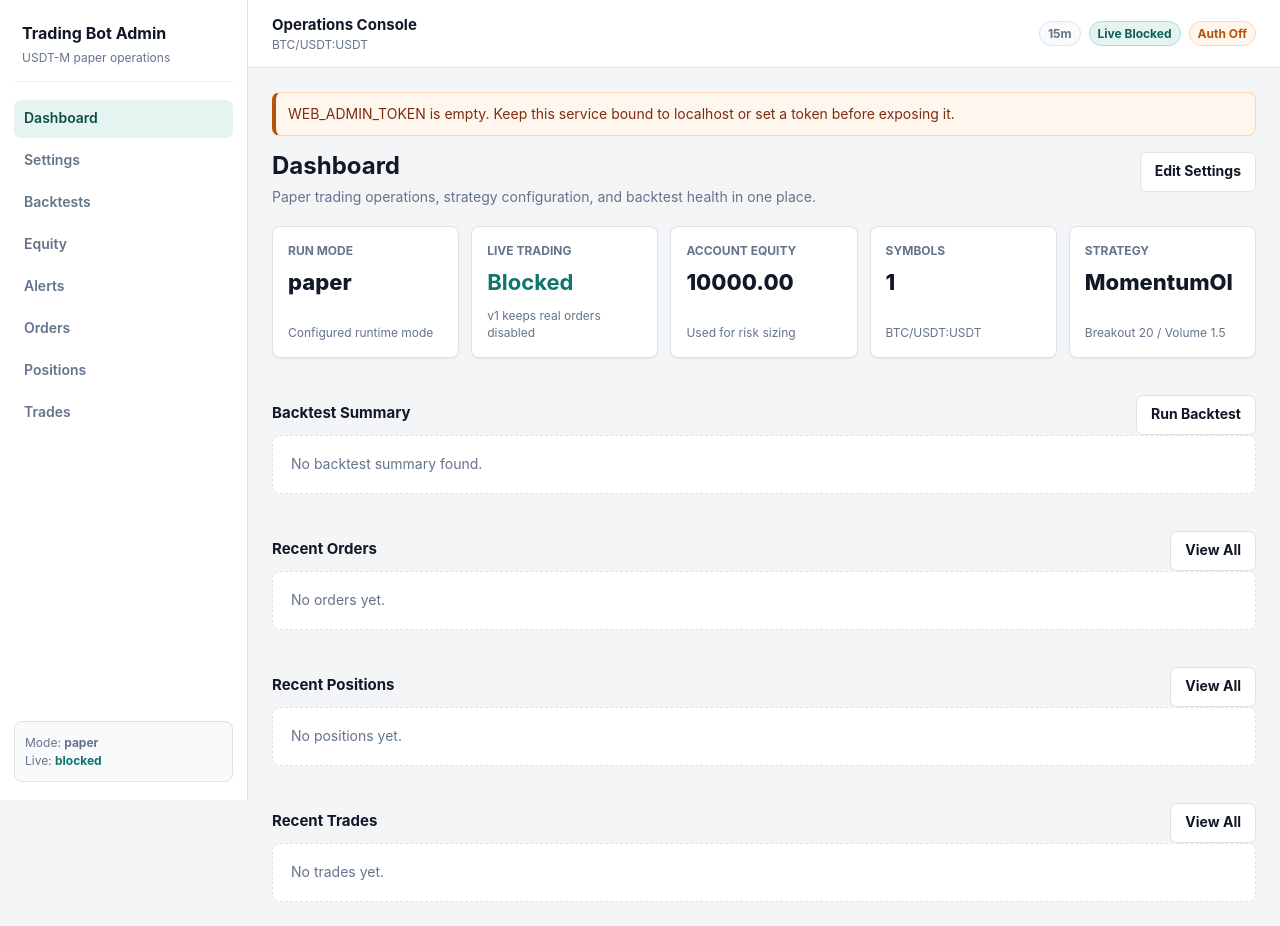
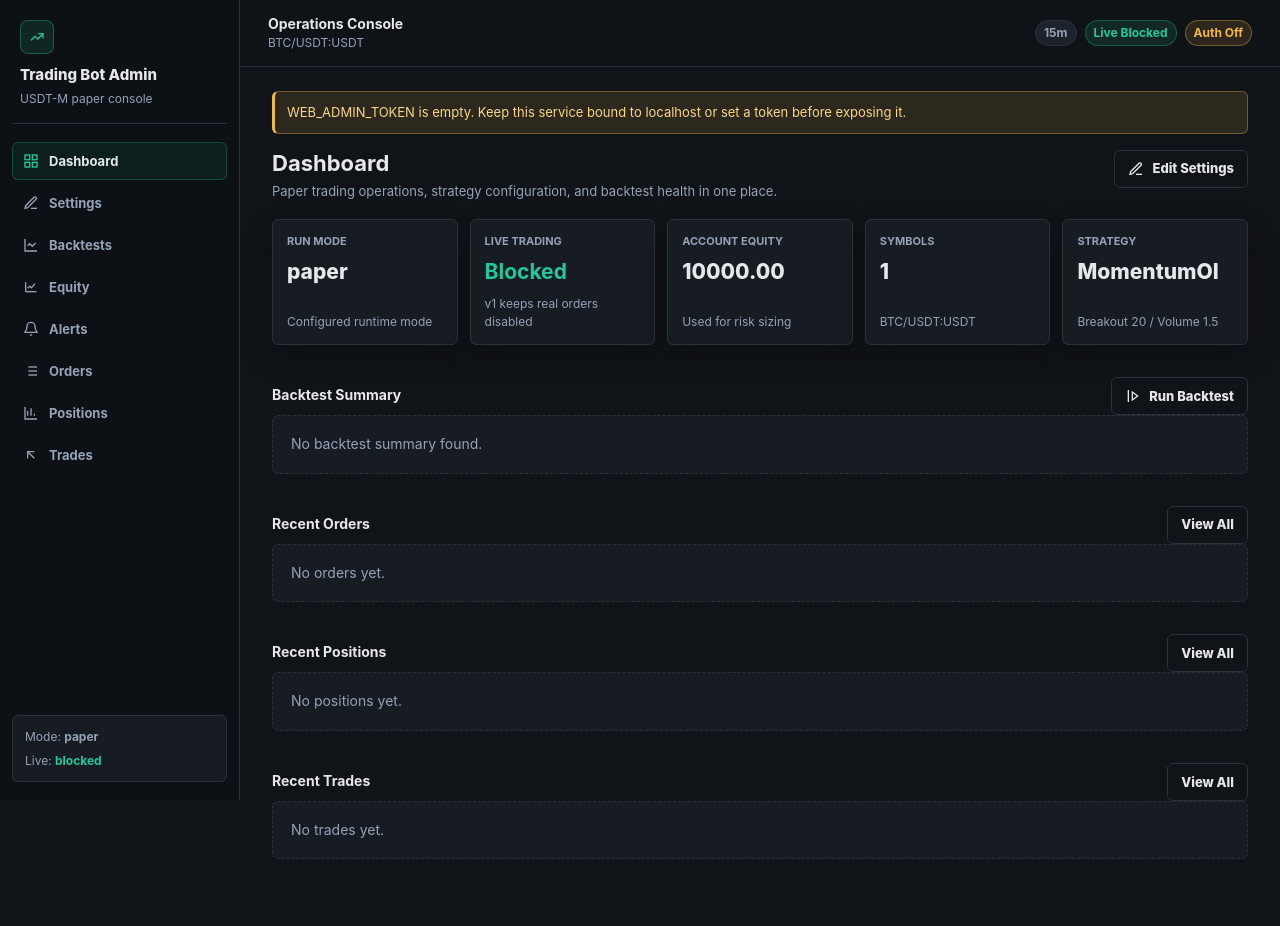
Before and after one commit to cwf051x/Trading-Bot, a FastAPI app: page / in a window 1280 px wide. After the commit the page ends 859 px from the top, so only its background shows below. Run offline with FastAPI, Linux system fonts and the light colour scheme; data that the repository does not hold is empty.

Commit message:
Refresh admin UI with dark theme and icons

```diff
--- a/app/web/templates/backtests.html
+++ b/app/web/templates/backtests.html
@@ -18,7 +18,10 @@
         {% endfor %}
       </select>
     </label>
-    <button type="submit">Run Backtest</button>
+    <button type="submit">
+      <svg viewBox="0 0 24 24" fill="none" stroke="currentColor" stroke-width="2"><path d="M5 3v18"></path><path d="m19 12-8-6v12Z"></path></svg>
+      Run Backtest
+    </button>
   </div>
 </form>
 
--- a/app/web/templates/base.html
+++ b/app/web/templates/base.html
@@ -6,57 +6,71 @@
     <title>{{ title or "Trading Bot Admin" }}</title>
     <style>
       :root {
-        color-scheme: light;
-        --bg: #f3f5f7;
-        --surface: #ffffff;
-        --surface-2: #f8fafc;
-        --line: #dce2ea;
-        --line-soft: #edf1f5;
-        --text: #111827;
-        --muted: #64748b;
-        --muted-2: #94a3b8;
-        --accent: #0f766e;
-        --accent-soft: #e6f4f1;
-        --warning: #b45309;
-        --warning-soft: #fff7ed;
-        --danger: #b42318;
-        --danger-soft: #fef3f2;
-        --shadow: 0 1px 2px rgba(15, 23, 42, 0.06);
-        --sidebar: 248px;
+        color-scheme: dark;
+        --ink: #101318;
+        --panel: #171B22;
+        --line: #2B313B;
+        --buy: #20C997;
+        --sell: #FF5C73;
+        --warn: #F2B84B;
+        --text: #E5E7EB;
+        --muted: #94A3B8;
+        --muted-2: #64748B;
+        --panel-soft: #1D232C;
+        --line-soft: rgba(43, 49, 59, 0.72);
+        --buy-soft: rgba(32, 201, 151, 0.12);
+        --sell-soft: rgba(255, 92, 115, 0.12);
+        --warn-soft: rgba(242, 184, 75, 0.13);
+        --shadow: 0 12px 28px rgba(0, 0, 0, 0.24);
+        --sidebar: 240px;
       }
+
       * { box-sizing: border-box; }
-      html { min-width: 320px; }
+      html { min-width: 320px; background: var(--ink); }
       body {
         margin: 0;
-        background: var(--bg);
+        background: var(--ink);
         color: var(--text);
         font: 14px/1.45 -apple-system, BlinkMacSystemFont, "Segoe UI", sans-serif;
         letter-spacing: 0;
       }
       a { color: inherit; }
+      strong { font-weight: 750; }
+
       .shell {
         min-height: 100vh;
         display: grid;
-        grid-template-columns: var(--sidebar) 1fr;
+        grid-template-columns: var(--sidebar) minmax(0, 1fr);
       }
       .sidebar {
         position: sticky;
         top: 0;
         height: 100vh;
-        background: var(--surface);
+        background: #0D1015;
         border-right: 1px solid var(--line);
-        padding: 18px 14px;
+        padding: 18px 12px;
         display: flex;
         flex-direction: column;
         gap: 18px;
       }
       .brand {
-        padding: 4px 8px 14px;
-        border-bottom: 1px solid var(--line-soft);
+        padding: 2px 8px 16px;
+        border-bottom: 1px solid var(--line);
+      }
+      .brand-mark {
+        display: inline-grid;
+        place-items: center;
+        width: 34px;
+        height: 34px;
+        margin-bottom: 10px;
+        border: 1px solid rgba(32, 201, 151, 0.34);
+        border-radius: 8px;
+        background: var(--buy-soft);
+        color: var(--buy);
       }
       .brand-title {
-        font-size: 16px;
-        font-weight: 750;
+        font-size: 15px;
+        font-weight: 800;
       }
       .brand-subtitle {
         margin-top: 4px;
@@ -70,28 +84,43 @@
       nav a {
         display: flex;
         align-items: center;
-        justify-content: space-between;
+        gap: 10px;
         min-height: 38px;
         padding: 8px 10px;
-        border-radius: 7px;
+        border: 1px solid transparent;
+        border-radius: 6px;
         color: var(--muted);
         text-decoration: none;
-        font-weight: 600;
+        font-size: 13px;
+        font-weight: 650;
       }
       nav a:hover,
       nav a.active {
-        background: var(--accent-soft);
-        color: #0b4f49;
+        background: rgba(32, 201, 151, 0.08);
+        border-color: rgba(32, 201, 151, 0.26);
+        color: var(--text);
+      }
+      nav a.active .nav-icon,
+      nav a:hover .nav-icon {
+        color: var(--buy);
+      }
+      .nav-icon,
+      .button svg {
+        width: 16px;
+        height: 16px;
+        flex: 0 0 auto;
       }
       .sidebar-foot {
         margin-top: auto;
-        padding: 12px 10px;
+        padding: 12px;
         border: 1px solid var(--line);
-        border-radius: 8px;
-        background: var(--surface-2);
+        border-radius: 6px;
+        background: var(--panel);
         color: var(--muted);
         font-size: 12px;
       }
+      .sidebar-foot div + div { margin-top: 6px; }
+
       .content {
         min-width: 0;
         display: grid;
@@ -105,17 +134,17 @@
         align-items: center;
         justify-content: space-between;
         gap: 12px;
-        padding: 14px 24px;
+        padding: 14px 28px;
         border-bottom: 1px solid var(--line);
-        background: rgba(255, 255, 255, 0.94);
-        backdrop-filter: blur(8px);
+        background: rgba(16, 19, 24, 0.92);
+        backdrop-filter: blur(12px);
       }
       .topbar-title {
         min-width: 0;
       }
       .topbar-title strong {
         display: block;
-        font-size: 15px;
+        font-size: 14px;
       }
       .topbar-title span {
         display: block;
@@ -135,8 +164,8 @@
       }
       main {
         width: 100%;
-        max-width: 1440px;
-        padding: 24px;
+        max-width: 1280px;
+        padding: 24px 32px 36px;
       }
       .page-head {
         display: flex;
@@ -147,7 +176,7 @@
       }
       h1 {
         margin: 0;
-        font-size: 24px;
+        font-size: 22px;
         line-height: 1.2;
         letter-spacing: 0;
       }
@@ -155,27 +184,29 @@
         margin: 6px 0 0;
         color: var(--muted);
         max-width: 760px;
+        font-size: 13px;
       }
       h2 {
-        margin: 26px 0 12px;
-        font-size: 15px;
+        margin: 22px 0 10px;
+        font-size: 14px;
         letter-spacing: 0;
       }
+
       .grid {
         display: grid;
         grid-template-columns: repeat(auto-fit, minmax(220px, 1fr));
-        gap: 14px;
+        gap: 12px;
       }
       .grid-tight {
         display: grid;
-        grid-template-columns: repeat(auto-fit, minmax(180px, 1fr));
+        grid-template-columns: repeat(auto-fit, minmax(178px, 1fr));
         gap: 12px;
       }
       .panel,
       .stat {
-        background: var(--surface);
+        background: var(--panel);
         border: 1px solid var(--line);
-        border-radius: 8px;
+        border-radius: 6px;
         box-shadow: var(--shadow);
       }
       .panel {
@@ -185,21 +216,21 @@
         margin-top: 18px;
       }
       .stat {
-        min-height: 104px;
-        padding: 15px;
+        min-height: 102px;
+        padding: 14px;
         display: grid;
         align-content: space-between;
       }
       .metric {
         color: var(--muted);
-        font-size: 12px;
-        font-weight: 650;
+        font-size: 11px;
+        font-weight: 750;
         text-transform: uppercase;
       }
       .value {
-        margin-top: 8px;
-        font-size: 22px;
-        font-weight: 780;
+        margin-top: 7px;
+        font-size: 21px;
+        font-weight: 800;
         overflow-wrap: anywhere;
       }
       .meta {
@@ -208,13 +239,14 @@
         font-size: 12px;
       }
       .notice {
-        border: 1px solid #fed7aa;
-        border-left: 4px solid var(--warning);
-        background: var(--warning-soft);
-        color: #7c2d12;
-        border-radius: 8px;
+        border: 1px solid rgba(242, 184, 75, 0.36);
+        border-left: 3px solid var(--warn);
+        background: var(--warn-soft);
+        color: #F8D68A;
+        border-radius: 6px;
         padding: 11px 12px;
         margin: 0 0 16px;
+        font-size: 13px;
       }
       .badge {
         display: inline-flex;
@@ -223,29 +255,30 @@
         padding: 3px 8px;
         border-radius: 999px;
         border: 1px solid var(--line);
-        background: var(--surface-2);
+        background: var(--panel-soft);
         color: var(--muted);
         font-size: 12px;
-        font-weight: 700;
+        font-weight: 750;
         white-space: nowrap;
       }
       .badge.ok {
-        color: #0f5f59;
-        background: var(--accent-soft);
-        border-color: #a7ddd3;
+        color: var(--buy);
+        background: var(--buy-soft);
+        border-color: rgba(32, 201, 151, 0.32);
       }
       .badge.danger {
-        color: var(--danger);
-        background: var(--danger-soft);
-        border-color: #fecdca;
+        color: var(--sell);
+        background: var(--sell-soft);
+        border-color: rgba(255, 92, 115, 0.34);
       }
       .badge.warn {
-        color: var(--warning);
-        background: var(--warning-soft);
-        border-color: #fed7aa;
+        color: var(--warn);
+        background: var(--warn-soft);
+        border-color: rgba(242, 184, 75, 0.36);
       }
-      .ok { color: var(--accent); font-weight: 750; }
-      .danger { color: var(--danger); font-weight: 750; }
+      .ok { color: var(--buy); font-weight: 750; }
+      .danger { color: var(--sell); font-weight: 750; }
+
       form {
         display: grid;
         gap: 14px;
@@ -259,45 +292,64 @@
         display: grid;
         gap: 7px;
         color: var(--muted);
-        font-size: 12px;
-        font-weight: 700;
+        font-size: 11px;
+        font-weight: 750;
+        letter-spacing: 0.02em;
       }
-      input, select {
+      input, select, textarea {
         width: 100%;
-        min-height: 40px;
+        min-height: 38px;
         border: 1px solid var(--line);
-        border-radius: 7px;
+        border-radius: 6px;
         padding: 8px 10px;
         color: var(--text);
-        background: #fff;
+        background: var(--ink);
         font: inherit;
+        font-size: 13px;
       }
-      input:focus, select:focus {
-        outline: 2px solid rgba(15, 118, 110, 0.18);
-        border-color: var(--accent);
+      textarea { min-height: 96px; resize: vertical; }
+      input:focus, select:focus, textarea:focus {
+        outline: 0;
+        border-color: var(--buy);
+        box-shadow: 0 0 0 3px rgba(32, 201, 151, 0.12);
       }
       button,
       .button {
         width: fit-content;
-        min-height: 40px;
-        border: 1px solid #0f766e;
-        border-radius: 7px;
-        padding: 8px 14px;
-        background: var(--accent);
-        color: #fff;
-        font-weight: 750;
+        min-height: 38px;
+        border: 1px solid var(--buy);
+        border-radius: 6px;
+        padding: 8px 13px;
+        background: var(--buy);
+        color: var(--ink);
+        font-weight: 800;
         cursor: pointer;
         text-decoration: none;
+        display: inline-flex;
+        align-items: center;
+        gap: 8px;
+        font-size: 13px;
+      }
+      button:hover,
+      .button:hover {
+        filter: brightness(1.05);
       }
       .button.secondary {
-        background: var(--surface);
+        background: transparent;
         color: var(--text);
         border-color: var(--line);
       }
+      .button.secondary:hover {
+        border-color: var(--buy);
+        color: var(--buy);
+        filter: none;
+      }
+
       table {
         width: 100%;
         border-collapse: collapse;
-        background: var(--surface);
+        background: var(--ink);
+        font-size: 13px;
       }
       th, td {
         padding: 10px 12px;
@@ -311,28 +363,32 @@
         font-size: 11px;
         font-weight: 800;
         text-transform: uppercase;
-        background: var(--surface-2);
+        background: var(--panel);
+      }
+      td {
+        color: #CBD5E1;
       }
       tbody tr:hover {
-        background: #fbfcfd;
+        background: rgba(32, 201, 151, 0.05);
       }
       td.reason {
         white-space: normal;
         min-width: 260px;
+        color: var(--muted);
       }
       .table-wrap {
         overflow-x: auto;
         border: 1px solid var(--line);
-        border-radius: 8px;
+        border-radius: 6px;
         box-shadow: var(--shadow);
-        background: var(--surface);
+        background: var(--ink);
       }
       .chart {
         width: 100%;
         height: 360px;
         border: 1px solid var(--line);
-        border-radius: 8px;
-        background: var(--surface);
+        border-radius: 6px;
+        background: var(--ink);
         box-shadow: var(--shadow);
       }
       .chart svg {
@@ -350,10 +406,11 @@
       .empty {
         padding: 18px;
         color: var(--muted);
-        background: var(--surface);
+        background: var(--panel);
         border: 1px dashed var(--line);
-        border-radius: 8px;
+        border-radius: 6px;
       }
+
       @media (max-width: 920px) {
         .shell { grid-template-columns: 1fr; }
         .sidebar {
@@ -363,11 +420,11 @@
           border-bottom: 1px solid var(--line);
         }
         nav {
-          grid-template-columns: repeat(auto-fit, minmax(110px, 1fr));
+          grid-template-columns: repeat(auto-fit, minmax(118px, 1fr));
         }
         .sidebar-foot { display: none; }
         .topbar { position: static; padding: 12px 16px; }
-        main { padding: 16px; }
+        main { padding: 18px 16px 28px; }
       }
       @media (max-width: 640px) {
         .page-head { display: grid; }
@@ -381,18 +438,48 @@
     <div class="shell">
       <aside class="sidebar">
         <div class="brand">
+          <div class="brand-mark" aria-hidden="true">
+            <svg class="nav-icon" viewBox="0 0 24 24" fill="none" stroke="currentColor" stroke-width="2">
+              <path d="M3 17l6-6 4 4 8-8"></path>
+              <path d="M14 7h7v7"></path>
+            </svg>
+          </div>
           <div class="brand-title">Trading Bot Admin</div>
-          <div class="brand-subtitle">USDT-M paper operations</div>
+          <div class="brand-subtitle">USDT-M paper console</div>
         </div>
         <nav>
-          <a class="{% if current_path == '/' %}active{% endif %}" href="/">Dashboard</a>
-          <a class="{% if current_path.startswith('/settings') %}active{% endif %}" href="/settings">Settings</a>
-          <a class="{% if current_path.startswith('/backtests') %}active{% endif %}" href="/backtests">Backtests</a>
-          <a class="{% if current_path.startswith('/equity') %}active{% endif %}" href="/equity">Equity</a>
-          <a class="{% if current_path.startswith('/alerts') %}active{% endif %}" href="/alerts">Alerts</a>
-          <a class="{% if current_path.startswith('/orders') %}active{% endif %}" href="/orders">Orders</a>
-          <a class="{% if current_path.startswith('/positions') %}active{% endif %}" href="/positions">Positions</a>
-          <a class="{% if current_path.startswith('/trades') %}active{% endif %}" href="/trades">Trades</a>
+          <a class="{% if current_path == '/' %}active{% endif %}" href="/">
+            <svg class="nav-icon" viewBox="0 0 24 24" fill="none" stroke="currentColor" stroke-width="2"><rect x="3" y="3" width="7" height="7"></rect><rect x="14" y="3" width="7" height="7"></rect><rect x="14" y="14" width="7" height="7"></rect><rect x="3" y="14" width="7" height="7"></rect></svg>
+            Dashboard
+          </a>
+          <a class="{% if current_path.startswith('/settings') %}active{% endif %}" href="/settings">
+            <svg class="nav-icon" viewBox="0 0 24 24" fill="none" stroke="currentColor" stroke-width="2"><path d="M12 20h9"></path><path d="M16.5 3.5a2.1 2.1 0 0 1 3 3L7 19l-4 1 1-4Z"></path></svg>
+            Settings
+          </a>
+          <a class="{% if current_path.startswith('/backtests') %}active{% endif %}" href="/backtests">
+            <svg class="nav-icon" viewBox="0 0 24 24" fill="none" stroke="currentColor" stroke-width="2"><path d="M3 3v18h18"></path><path d="m19 9-5 5-4-4-3 3"></path></svg>
+            Backtests
+          </a>
+          <a class="{% if current_path.startswith('/equity') %}active{% endif %}" href="/equity">
+            <svg class="nav-icon" viewBox="0 0 24 24" fill="none" stroke="currentColor" stroke-width="2"><path d="M4 19V5"></path><path d="M4 19h16"></path><path d="m7 14 3-3 3 2 5-6"></path></svg>
+            Equity
+          </a>
+          <a class="{% if current_path.startswith('/alerts') %}active{% endif %}" href="/alerts">
+            <svg class="nav-icon" viewBox="0 0 24 24" fill="none" stroke="currentColor" stroke-width="2"><path d="M10.3 21h3.4"></path><path d="M18 8A6 6 0 0 0 6 8c0 7-3 7-3 9h18c0-2-3-2-3-9"></path></svg>
+            Alerts
+          </a>
+          <a class="{% if current_path.startswith('/orders') %}active{% endif %}" href="/orders">
+            <svg class="nav-icon" viewBox="0 0 24 24" fill="none" stroke="currentColor" stroke-width="2"><path d="M8 6h13"></path><path d="M8 12h13"></path><path d="M8 18h13"></path><path d="M3 6h.01"></path><path d="M3 12h.01"></path><path d="M3 18h.01"></path></svg>
+            Orders
+          </a>
+          <a class="{% if current_path.startswith('/positions') %}active{% endif %}" href="/positions">
+            <svg class="nav-icon" viewBox="0 0 24 24" fill="none" stroke="currentColor" stroke-width="2"><path d="M3 3v18h18"></path><path d="M7 16V9"></path><path d="M12 16V5"></path><path d="M17 16v-3"></path></svg>
+            Positions
+          </a>
+          <a class="{% if current_path.startswith('/trades') %}active{% endif %}" href="/trades">
+            <svg class="nav-icon" viewBox="0 0 24 24" fill="none" stroke="currentColor" stroke-width="2"><path d="m7 7 10 10"></path><path d="M17 7H7v10"></path></svg>
+            Trades
+          </a>
         </nav>
         <div class="sidebar-foot">
           <div>Mode: <strong>{{ settings.run_mode.value if settings is defined else "n/a" }}</strong></div>
--- a/app/web/templates/dashboard.html
+++ b/app/web/templates/dashboard.html
@@ -5,7 +5,10 @@
     <h1>Dashboard</h1>
     <p class="lead">Paper trading operations, strategy configuration, and backtest health in one place.</p>
   </div>
-  <a class="button secondary" href="/settings">Edit Settings</a>
+  <a class="button secondary" href="/settings">
+    <svg viewBox="0 0 24 24" fill="none" stroke="currentColor" stroke-width="2"><path d="M12 20h9"></path><path d="M16.5 3.5a2.1 2.1 0 0 1 3 3L7 19l-4 1 1-4Z"></path></svg>
+    Edit Settings
+  </a>
 </div>
 
 <div class="grid-tight">
@@ -51,7 +54,10 @@
 <div class="section">
   <div class="toolbar">
     <h2>Backtest Summary</h2>
-    <a class="button secondary" href="/backtests">Run Backtest</a>
+    <a class="button secondary" href="/backtests">
+      <svg viewBox="0 0 24 24" fill="none" stroke="currentColor" stroke-width="2"><path d="M5 3v18"></path><path d="m19 12-8-6v12Z"></path></svg>
+      Run Backtest
+    </a>
   </div>
   {% include "partials/summary_table.html" %}
 </div>
--- a/app/web/templates/settings.html
+++ b/app/web/templates/settings.html
@@ -196,6 +196,9 @@
   </section>
 
   <div class="notice">Saved settings are written to .env. Restart the paper service after changing values.</div>
-  <button type="submit">Save Settings</button>
+  <button type="submit">
+    <svg viewBox="0 0 24 24" fill="none" stroke="currentColor" stroke-width="2"><path d="M19 21H5a2 2 0 0 1-2-2V5a2 2 0 0 1 2-2h11l5 5v11a2 2 0 0 1-2 2Z"></path><path d="M17 21v-8H7v8"></path><path d="M7 3v5h8"></path></svg>
+    Save Settings
+  </button>
 </form>
 {% endblock %}
```
Also changed, not shown: app/web/templates/equity.html (+9 -6 lines), app/web/templates/login.html (+8 -2 lines), app/web/templates/orders.html (+7 -1 lines), app/web/templates/positions.html (+7 -1 lines), app/web/templates/trades.html (+7 -1 lines).
